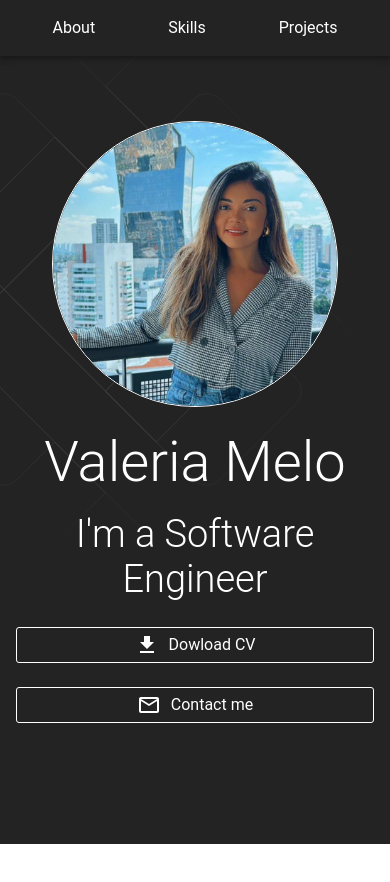
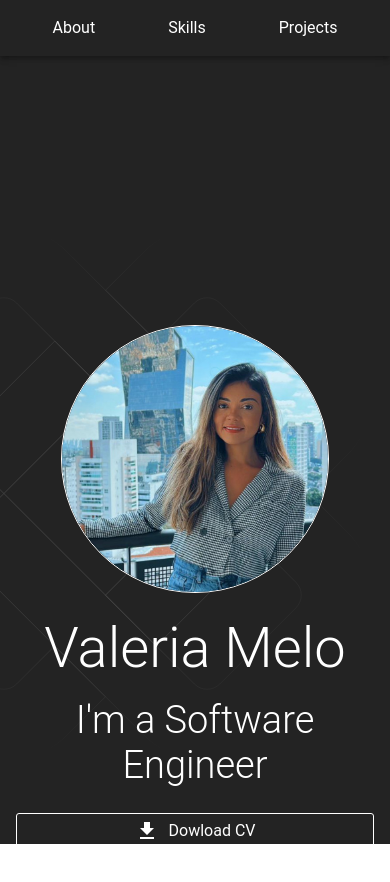
Before and after one commit to dev-valeria/my-portifolio, a React (Vite) app: page / in a window 390 px wide. Shown: the top 882 px of the page. Before the commit the page ends 844 px from the top, so only its background shows below. Built offline with nearby package versions, Linux system fonts and the light colour scheme.

Commit message:
fix: Hero component UI

```diff
--- a/src/pages/Home/sections/Hero/hero.tsx
+++ b/src/pages/Home/sections/Hero/hero.tsx
@@ -7,19 +7,26 @@ import DownloadIcon from '@mui/icons-material/Download';
 import theme from '../../../../theme';
 import StyledButton from "../../../../components/StyledButton/StyledButton";
 import { AnimatedBackground } from "../../../../components/StyledButton/AnimatedBackground/AnimatedBackground";
+import { Redo } from "@mui/icons-material";
 
 
 
 const Hero = () => {
-  const StyleHero = styled("div")(() => ({
+  const StyleHero = styled('div')(() => ({
     backgroundColor: theme.palette.primary.main,
-    height: "100vh",
-    display: "flex",
-    alignItems: "center"
-  }))
+    height: '100vh',
+    display: 'flex',
+    alignItems: 'center',
+    [theme.breakpoints.up('xs')]: {
+      paddingTop: '100%'
+    },
+    [theme.breakpoints.up('md')]: {
+      paddingTop: '0'
+    }
+  }));
 
   const StyledImg = styled("img")(() => ({
-    width: "80%",
+    width: "75%",
     borderRadius: "50%",
     border: `1px solid ${theme.palette.primary.contrastText}`,
 
```
